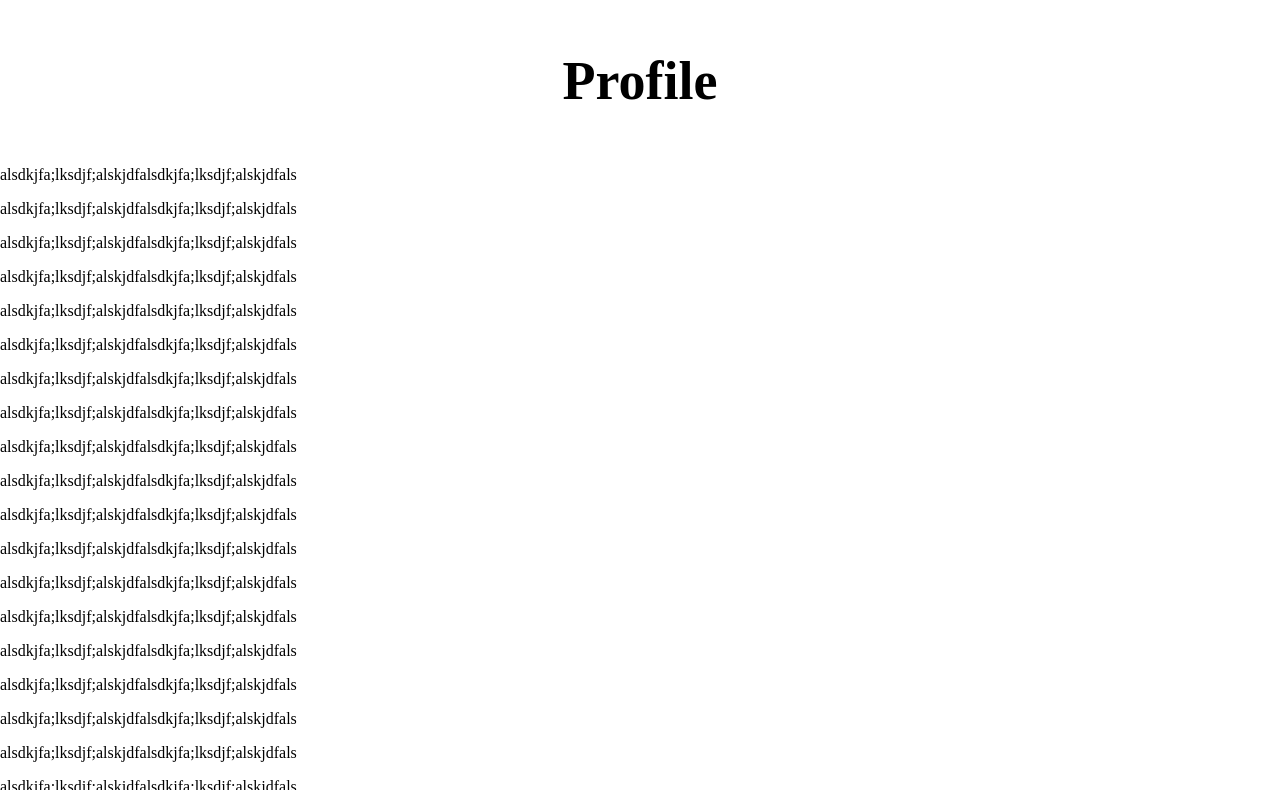
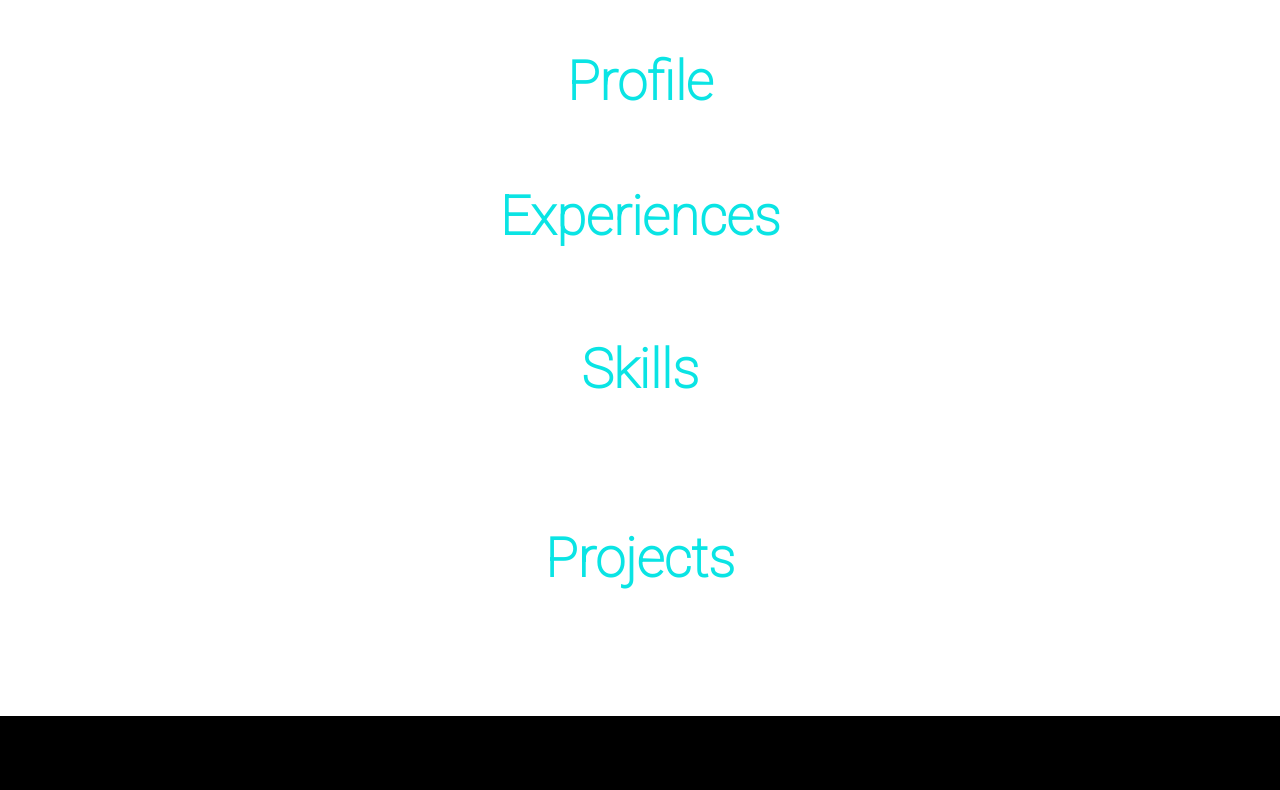
Before and after one commit to nk98/nperri.net, a plain HTML site: page index.html in a window 1280 px wide. Shown: the part 804-1594 px from the top of the page. Drawn offline with nearby package versions, Linux system fonts and the light colour scheme.

Commit message:
Update index.html
Comments and further formatting

```diff
--- a/index.html
+++ b/index.html
@@ -3,12 +3,15 @@
 <head>
 <meta name="viewport" content="width=device-width, initial-scale=1">
 <link rel="stylesheet" href="https://cdnjs.cloudflare.com/ajax/libs/font-awesome/4.7.0/css/font-awesome.min.css">
+<link href="https://fonts.googleapis.com/css?family=Open+Sans&display=swap" rel="stylesheet">
+<link href="https://fonts.googleapis.com/css?family=Pinyon+Script&display=swap" rel="stylesheet">
+<link href="https://fonts.googleapis.com/css?family=Roboto:100&display=swap" rel="stylesheet">
 
 <style>
 body, html {
     height: 100%;
     margin: 0;
-    font-family: 'Times New Roman', Times, serif;
+    font-family: 'Open Sans', sans-serif;
 }
 
 /* Background image */
@@ -30,6 +33,7 @@ body, html {
     width: auto;
 }
 
+/* Center font with background image */
 .fcentered {
     font-size: 25px;
     color: white;
@@ -75,9 +79,6 @@ body, html {
 .navbar a:hover {
     color: white;
 }
-.profile {
-
-}
 
 #main {
     transition: margin-left .5s;
@@ -89,11 +90,21 @@ body, html {
     .navbar a {font-size: 18px;}
 }
 
-/* Remaining body of works */
+/* END OF NAVBAR: Remaining body of works */
+
 /* Title headers for sections */
 .title {
     text-align: center;
     font-size: 54px;
+    color: rgb(10, 228, 228);
+    font-family: 'Roboto', sans-serif;
+}
+
+.subtitle {
+    text-align: center;
+    font-size: 28px;
+    color: rgb(10, 228, 228);
+    font-family: 'Roboto', sans-serif;
 }
 /* Contact */
 .contact {
@@ -102,18 +113,18 @@ body, html {
     padding-top: 80px;
     padding-bottom: 80px;
     text-align: center;
-
-
 }
 
 
 </style>
 </head>
+
+
 <body>
-
+<!-- Background Image and Introduction-->
 <div class="bg">
     <div class="fcentered">
-        <h1>Nicholas Perri</h1>
+        <h1 style="font-family: 'Pinyon Script', cursive;">Nicholas Perri</h1>
     </div>
     <div class="container">
         <div id="main">
@@ -122,50 +133,29 @@ body, html {
 
     </div>
 </div>
+<div class="navbar"></div>
 
-<div class="navbar"></div>
+<!-- Profile Section-->
 <div class="profile">
     <h3 class="title"><a id="Profile">Profile</a></h3>
-    <p>alsdkjfa;lksdjf;alskjdfalsdkjfa;lksdjf;alskjdfals</p>
-    <p>alsdkjfa;lksdjf;alskjdfalsdkjfa;lksdjf;alskjdfals</p>
-    <p>alsdkjfa;lksdjf;alskjdfalsdkjfa;lksdjf;alskjdfals</p>
-    <p>alsdkjfa;lksdjf;alskjdfalsdkjfa;lksdjf;alskjdfals</p>
-    <p>alsdkjfa;lksdjf;alskjdfalsdkjfa;lksdjf;alskjdfals</p>
-    <p>alsdkjfa;lksdjf;alskjdfalsdkjfa;lksdjf;alskjdfals</p>
-    <p>alsdkjfa;lksdjf;alskjdfalsdkjfa;lksdjf;alskjdfals</p>
-    <p>alsdkjfa;lksdjf;alskjdfalsdkjfa;lksdjf;alskjdfals</p>
-    <p>alsdkjfa;lksdjf;alskjdfalsdkjfa;lksdjf;alskjdfals</p>
-    <p>alsdkjfa;lksdjf;alskjdfalsdkjfa;lksdjf;alskjdfals</p>
-    <p>alsdkjfa;lksdjf;alskjdfalsdkjfa;lksdjf;alskjdfals</p>
-    <p>alsdkjfa;lksdjf;alskjdfalsdkjfa;lksdjf;alskjdfals</p>
-    <p>alsdkjfa;lksdjf;alskjdfalsdkjfa;lksdjf;alskjdfals</p>
-    <p>alsdkjfa;lksdjf;alskjdfalsdkjfa;lksdjf;alskjdfals</p>
-    <p>alsdkjfa;lksdjf;alskjdfalsdkjfa;lksdjf;alskjdfals</p>
-    <p>alsdkjfa;lksdjf;alskjdfalsdkjfa;lksdjf;alskjdfals</p>
-    <p>alsdkjfa;lksdjf;alskjdfalsdkjfa;lksdjf;alskjdfals</p>
-    <p>alsdkjfa;lksdjf;alskjdfalsdkjfa;lksdjf;alskjdfals</p>
-    <p>alsdkjfa;lksdjf;alskjdfalsdkjfa;lksdjf;alskjdfals</p>
-    <p>alsdkjfa;lksdjf;alskjdfalsdkjfa;lksdjf;alskjdfals</p>
-    <p>alsdkjfa;lksdjf;alskjdfalsdkjfa;lksdjf;alskjdfals</p>
-    <p>alsdkjfa;lksdjf;alskjdfalsdkjfa;lksdjf;alskjdfals</p>
-    <p>alsdkjfa;lksdjf;alskjdfalsdkjfa;lksdjf;alskjdfals</p>
-    <p>alsdkjfa;lksdjf;alskjdfalsdkjfa;lksdjf;alskjdfals</p>
-    <p>alsdkjfa;lksdjf;alskjdfalsdkjfa;lksdjf;alskjdfals</p>
-    <p>alsdkjfa;lksdjf;alskjdfalsdkjfa;lksdjf;alskjdfals</p>
 </div>
 
+<!-- Experience Section-->
 <div class="exp">
     <h4 class="title"><a id="Experiences">Experiences</a></h4>
 </div>
 
+<!-- Skills Section-->
 <div class="skill">
     <h5 class="title"><a id="Skills">Skills</a></h5>
 </div>
 
+<!-- Projects Section -->
 <div class="project">
     <h6 class="title"><a id="Projects">Projects</a></h6>
 </div>
 
+<!-- Contact Section -->
 <footer class="contact">
     <a href="https://www.linkedin.com/in/nicholas-perri/"><i class ="fa fa-linkedin-square" style="color: white;"></i></a>
     <a href="https://github.com/nk98"><i class="fa fa-github-square"  style="color: white;"></i></a>
@@ -181,6 +171,7 @@ body, html {
 </div>
 
 <script>
+
 function openN(){
     document.getElementById("sidenav").style.width = "250px";
     document.getElementById("main").style.marginRight = "250px";
```
